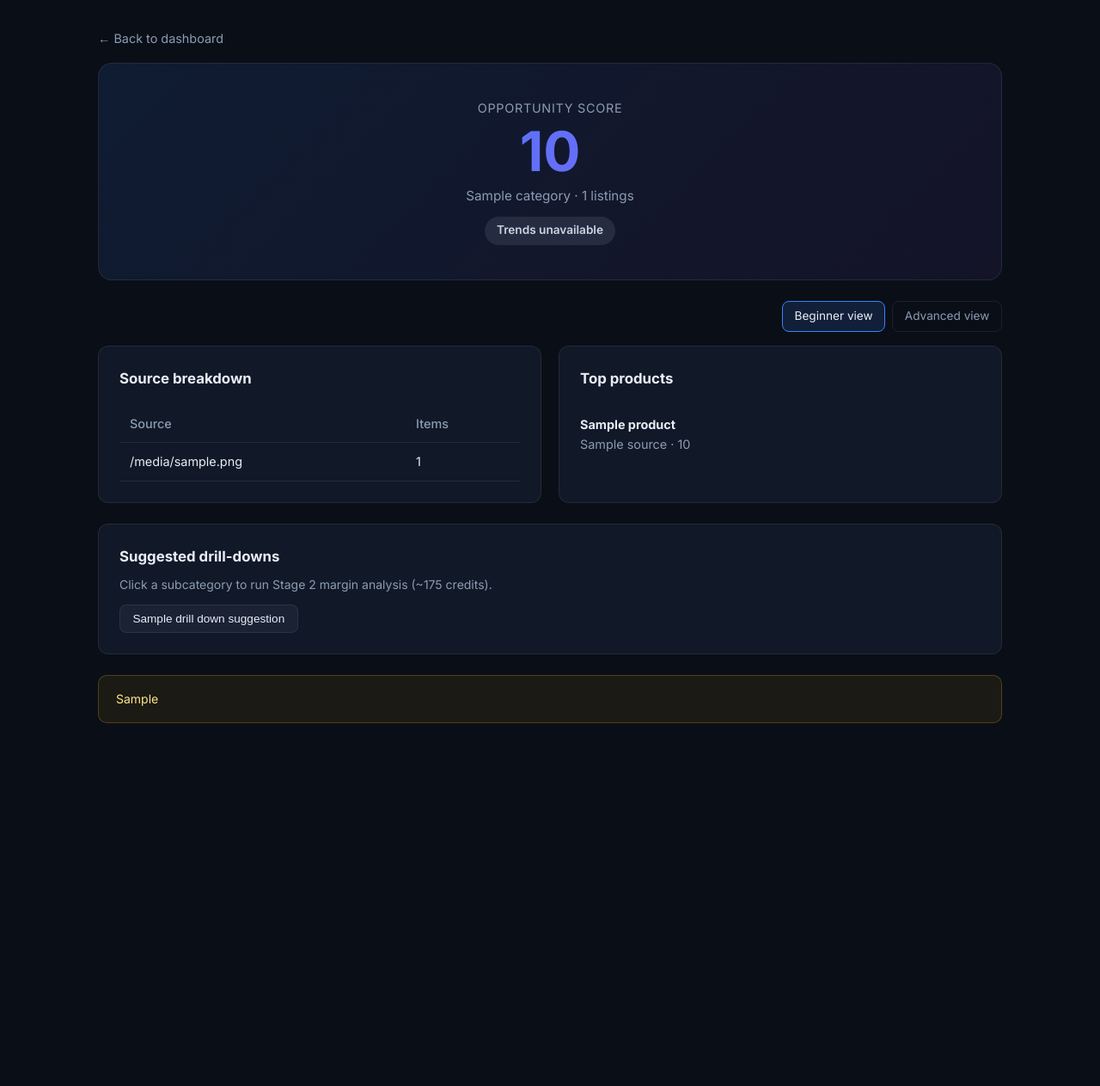
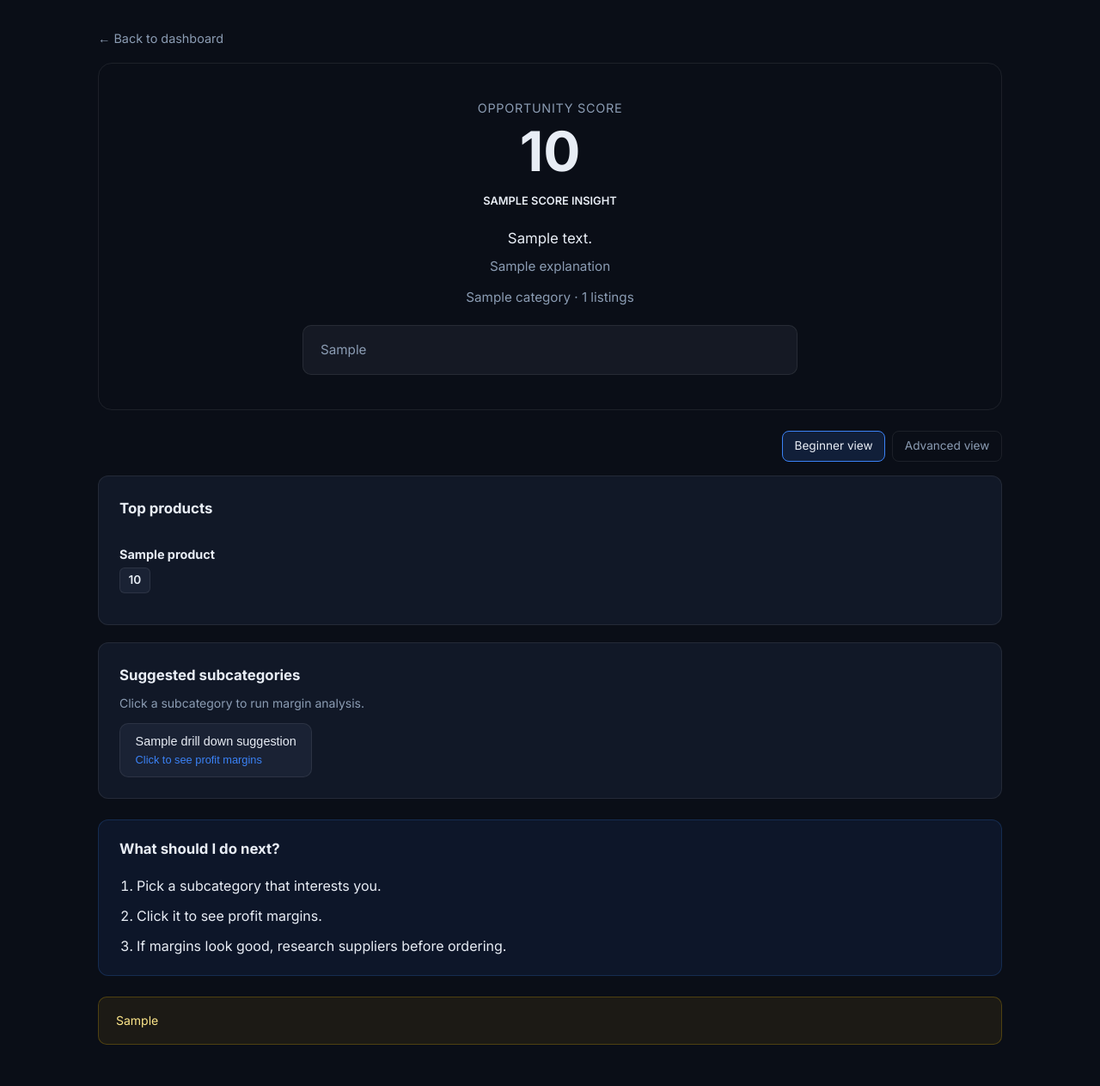
Before and after one commit to NorthernREInvestments/SourceIQ, a FastAPI app: template market_spy/web/templates/results_stage1.html in a window 1280 px wide. Shown: the part 68-1331 px from the top of the page at 86% size. Before the commit the page ends 909 px from the top, so only its background shows below. Run offline with FastAPI, Linux system fonts and the light colour scheme; the template is opened without the code that fills it: most values are stand-ins (such as "Sample title", 1, 10 or a date in 2020).

Commit message:
feat: improve Stage 1 results for beginner and advanced users
Add plain-English score and trend explanations, distinct beginner/advanced layouts, clean subcategory drill-downs, and remove credits mention from drill-down section.

Co-authored-by: Cursor <cursoragent@cursor.com>

```diff
--- a/market_spy/web/templates/results_stage1.html
+++ b/market_spy/web/templates/results_stage1.html
@@ -22,7 +22,6 @@
 .score-hero {
   text-align: center;
   padding: 2.5rem 1.5rem;
-  background: linear-gradient(135deg, rgba(59,130,246,0.12) 0%, rgba(139,92,246,0.08) 100%);
   border: 1px solid var(--border);
   border-radius: 16px;
   margin-bottom: 1.5rem;
@@ -30,10 +29,34 @@
 .score-hero .label { color: var(--muted); font-size: 0.9rem; text-transform: uppercase; letter-spacing: 0.05em; }
 .score-hero .score {
   font-size: 4rem; font-weight: 700; line-height: 1.1; margin: 0.25rem 0;
-  background: var(--gradient); -webkit-background-clip: text;
-  -webkit-text-fill-color: transparent; background-clip: text;
 }
-.score-hero .meta { color: var(--muted); font-size: 0.95rem; }
+.score-hero .score-poor { color: #f87171; }
+.score-hero .score-moderate { color: #facc15; }
+.score-hero .score-good { color: #60a5fa; }
+.score-hero .score-excellent { color: #4ade80; }
+.score-band {
+  display: inline-block; margin-top: 0.35rem; padding: 0.2rem 0.75rem;
+  border-radius: 999px; font-size: 0.8rem; font-weight: 600; text-transform: uppercase;
+}
+.band-poor { background: rgba(239,68,68,0.15); color: #fca5a5; }
+.band-moderate { background: rgba(234,179,8,0.15); color: #fde047; }
+.band-good { background: rgba(59,130,246,0.15); color: #93c5fd; }
+.band-excellent { background: rgba(34,197,94,0.15); color: #86efac; }
+.score-summary {
+  margin-top: 1rem; font-size: 1.05rem; color: var(--text); max-width: 36rem; margin-left: auto; margin-right: auto;
+}
+.score-explanation {
+  margin-top: 0.5rem; font-size: 0.95rem; color: var(--muted); max-width: 36rem; margin-left: auto; margin-right: auto; line-height: 1.5;
+}
+.score-hero .meta { color: var(--muted); font-size: 0.95rem; margin-top: 0.75rem; }
+.trend-plain {
+  margin-top: 1.25rem; padding: 1rem 1.25rem; border-radius: 10px;
+  font-size: 0.95rem; line-height: 1.55; max-width: 36rem; margin-left: auto; margin-right: auto; text-align: left;
+}
+.trend-rising { background: rgba(34,197,94,0.1); border: 1px solid rgba(34,197,94,0.25); color: #bbf7d0; }
+.trend-falling { background: rgba(239,68,68,0.1); border: 1px solid rgba(239,68,68,0.25); color: #fecaca; }
+.trend-stable { background: rgba(148,163,184,0.1); border: 1px solid rgba(148,163,184,0.25); color: #e2e8f0; }
+.trend-unavailable { background: rgba(148,163,184,0.08); border: 1px solid var(--border); color: var(--muted); }
 .trends-badge {
   display: inline-block; margin-top: 0.75rem; padding: 0.35rem 0.9rem;
   border-radius: 999px; font-size: 0.85rem; font-weight: 600;
@@ -52,13 +75,19 @@
   padding: 0.75rem 0; border-bottom: 1px solid var(--border); font-size: 0.9rem;
 }
 .product-list li:last-child { border-bottom: none; }
-.drill-btns { display: flex; flex-wrap: wrap; gap: 0.5rem; margin-top: 0.75rem; }
+.product-simple .price-tag {
+  display: inline-block; margin-top: 0.25rem; padding: 0.2rem 0.6rem;
+  background: var(--bg-elevated); border: 1px solid var(--border); border-radius: 6px;
+  font-size: 0.85rem; font-weight: 600;
+}
+.drill-btns { display: flex; flex-wrap: wrap; gap: 0.75rem; margin-top: 0.75rem; }
 .drill-btn {
   background: var(--bg-elevated); border: 1px solid var(--border);
-  color: var(--text); padding: 0.5rem 0.9rem; border-radius: 8px;
-  font-size: 0.85rem; cursor: pointer; transition: border-color 0.15s;
+  color: var(--text); padding: 0.75rem 1.1rem; border-radius: 10px;
+  font-size: 0.9rem; cursor: pointer; transition: border-color 0.15s; text-align: left;
 }
 .drill-btn:hover { border-color: var(--accent); }
+.drill-btn .cta { display: block; margin-top: 0.35rem; font-size: 0.8rem; color: var(--accent); }
 .view-toggle {
   display: flex; justify-content: flex-end; margin-bottom: 1rem; gap: 0.5rem;
 }
@@ -69,6 +98,15 @@
 .view-toggle a.active, .view-toggle span.active {
   background: rgba(59,130,246,0.15); border-color: var(--accent); color: var(--text);
 }
+.next-steps {
+  margin-top: 1.5rem; padding: 1.25rem 1.5rem;
+  background: rgba(59,130,246,0.08); border: 1px solid rgba(59,130,246,0.2);
+  border-radius: 12px;
+}
+.next-steps h2 { font-size: 1.05rem; margin-bottom: 1rem; }
+.next-steps ol { margin: 0; padding-left: 1.25rem; line-height: 1.7; color: var(--text); }
+.next-steps li { margin-bottom: 0.5rem; }
+.next-steps li:last-child { margin-bottom: 0; }
 .disclaimer-box {
   margin-top: 1.5rem; padding: 1rem 1.25rem;
   background: rgba(234,179,8,0.08); border: 1px solid rgba(234,179,8,0.25);
@@ -76,7 +114,7 @@
 }
 .advanced-only { display: none; }
 body.advanced-view .advanced-only { display: block; }
-body.advanced-view .beginner-only .source-simple { display: none; }
+body.advanced-view .beginner-only { display: none; }
 {% endblock %}
 {% block body %}
 <div class="app-shell">
@@ -103,17 +141,31 @@ body.advanced-view .beginner-only .source-simple { display: none; }
 
       <section class="score-hero">
         <div class="label">Opportunity Score</div>
-        <div class="score">{{ result.score }}</div>
+        <div class="score {{ result.score_insight.css_class }}">{{ result.score }}</div>
+        <span class="score-band band-{{ result.score_insight.band }}">{{ result.score_insight.label }}</span>
+        <p class="score-summary">{{ result.score_insight.summary }}</p>
+        <p class="score-explanation">{{ result.score_insight.explanation }}</p>
         <div class="meta">{{ result.category }} · {{ result.total_listings }} listings</div>
+
+        <div class="beginner-only">
+          <div class="trend-plain {% if result.trends_found %}trend-{{ result.trends_direction }}{% else %}trend-unavailable{% endif %}">
+            {{ result.trends_plain }}
+          </div>
+        </div>
+
+        <div class="advanced-only">
           {% if result.trends_found %}
           <span class="trends-badge trends-{{ result.trends_direction }}">
             {% if result.trends_direction == 'rising' %}↑ Rising (+{{ result.trends_change }})
             {% elif result.trends_direction == 'falling' %}↓ Falling ({{ result.trends_change }})
-          {% else %}→ Stable{% endif %}
+            {% else %}→ Stable ({{ result.trends_change }}){% endif %}
           </span>
+          <p style="margin-top:0.75rem;color:var(--muted);font-size:0.9rem;">{{ result.trends_plain }}</p>
           {% else %}
           <span class="trends-badge trends-stable">Trends unavailable</span>
+          <p style="margin-top:0.75rem;color:var(--muted);font-size:0.9rem;">{{ result.trends_plain }}</p>
           {% endif %}
+        </div>
       </section>
 
       <div class="view-toggle">
@@ -126,18 +178,56 @@ body.advanced-view .beginner-only .source-simple { display: none; }
         {% endif %}
       </div>
 
+      <div class="beginner-only">
+        <div class="card" style="margin-bottom:1.25rem;">
+          <h2 style="font-size:1.05rem;margin-bottom:1rem;">Top products</h2>
+          <ul class="product-list product-simple">
+            {% for p in result.top_products[:3] %}
+            <li>
+              <strong>{{ p.name }}</strong><br>
+              <span class="price-tag">{{ p.price_display }}</span>
+            </li>
+            {% else %}
+            <li style="color:var(--muted);">No products found for this category.</li>
+            {% endfor %}
+          </ul>
+        </div>
+
+        {% if result.drill_down_suggestions %}
+        <section class="card">
+          <h2 style="font-size:1.05rem;margin-bottom:0.5rem;">Suggested subcategories</h2>
+          <p style="color:var(--muted);font-size:0.875rem;margin-bottom:0.75rem;">
+            Click a subcategory to run margin analysis.
+          </p>
+          <div class="drill-btns">
+            {% for name in result.drill_down_suggestions[:3] %}
+            <form method="post" action="/drilldown" style="display:inline;">
+              <input type="hidden" name="category" value="{{ parent_category }}">
+              <input type="hidden" name="subcategory" value="{{ name }}">
+              <button type="submit" class="drill-btn">
+                {{ name }}
+                <span class="cta">Click to see profit margins</span>
+              </button>
+            </form>
+            {% endfor %}
+          </div>
+        </section>
+        {% endif %}
+
+        <section class="next-steps">
+          <h2>What should I do next?</h2>
+          <ol>
+            <li>Pick a subcategory that interests you.</li>
+            <li>Click it to see profit margins.</li>
+            <li>If margins look good, research suppliers before ordering.</li>
+          </ol>
+        </section>
+      </div>
+
+      <div class="advanced-only">
         <div class="grid-2">
-        <div class="card beginner-only">
+          <div class="card">
             <h2 style="font-size:1.05rem;margin-bottom:1rem;">Source breakdown</h2>
-          <table class="data-table source-simple">
-            <thead><tr><th>Source</th><th>Items</th></tr></thead>
-            <tbody>
-              {% for src, count in result.sources.items() %}
-              <tr><td>{{ src }}</td><td>{{ count }}</td></tr>
-              {% endfor %}
-            </tbody>
-          </table>
-          <div class="advanced-only">
             <table class="data-table">
               <thead><tr><th>Source</th><th>Items</th><th>Sample price</th></tr></thead>
               <tbody>
@@ -151,13 +241,11 @@ body.advanced-view .beginner-only .source-simple { display: none; }
               </tbody>
             </table>
           </div>
-        </div>
 
           <div class="card">
             <h2 style="font-size:1.05rem;margin-bottom:1rem;">Top products</h2>
             <ul class="product-list">
-            {% set product_limit = 8 if advanced else 5 %}
-            {% for p in result.top_products[:product_limit] %}
+              {% for p in result.top_products %}
               <li>
                 <strong>{{ p.name }}</strong><br>
                 <span style="color:var(--muted);">{{ p.source }} · {{ p.price_display }}</span>
@@ -167,23 +255,41 @@ body.advanced-view .beginner-only .source-simple { display: none; }
           </div>
         </div>
 
+        {% if result.trends_series %}
+        <section class="card" style="margin-bottom:1.25rem;">
+          <h2 style="font-size:1.05rem;margin-bottom:1rem;">Google Trends</h2>
+          <table class="data-table">
+            <thead><tr><th>Date</th><th>Interest</th></tr></thead>
+            <tbody>
+              {% for point in result.trends_series %}
+              <tr>
+                <td>{{ point.date }}</td>
+                <td>{{ point.value }}</td>
+              </tr>
+              {% endfor %}
+            </tbody>
+          </table>
+        </section>
+        {% endif %}
+
         {% if result.drill_down_suggestions %}
         <section class="card">
           <h2 style="font-size:1.05rem;margin-bottom:0.5rem;">Suggested drill-downs</h2>
           <p style="color:var(--muted);font-size:0.875rem;margin-bottom:0.75rem;">
-          Click a subcategory to run Stage 2 margin analysis (~175 credits).
+            Click a subcategory to run margin analysis.
           </p>
           <div class="drill-btns">
             {% for name in result.drill_down_suggestions %}
             <form method="post" action="/drilldown" style="display:inline;">
               <input type="hidden" name="category" value="{{ parent_category }}">
               <input type="hidden" name="subcategory" value="{{ name }}">
-            <button type="submit" class="drill-btn">{{ name[:50] }}{% if name|length > 50 %}…{% endif %}</button>
+              <button type="submit" class="drill-btn">{{ name }}</button>
             </form>
             {% endfor %}
           </div>
         </section>
         {% endif %}
+      </div>
 
       <div class="disclaimer-box">{{ stage1_disclaimer }}</div>
     </main>
```
Also changed, not shown: market_spy/web/search_service.py (+133 -17 lines). Lines whose indentation alone changed are shown as unchanged.
